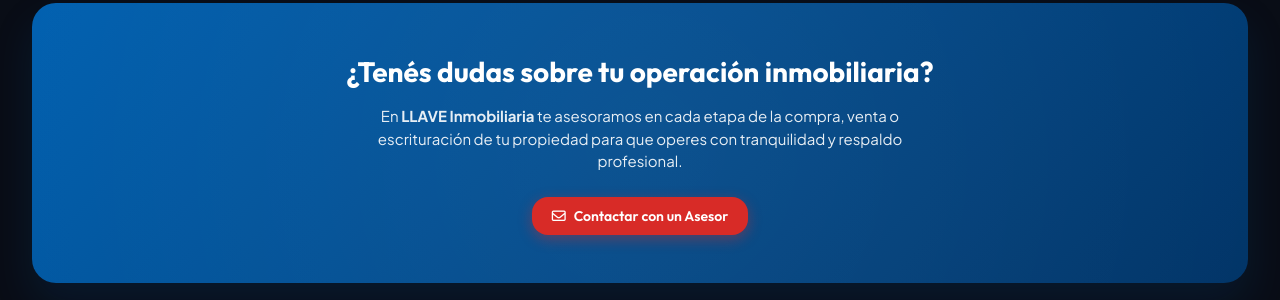
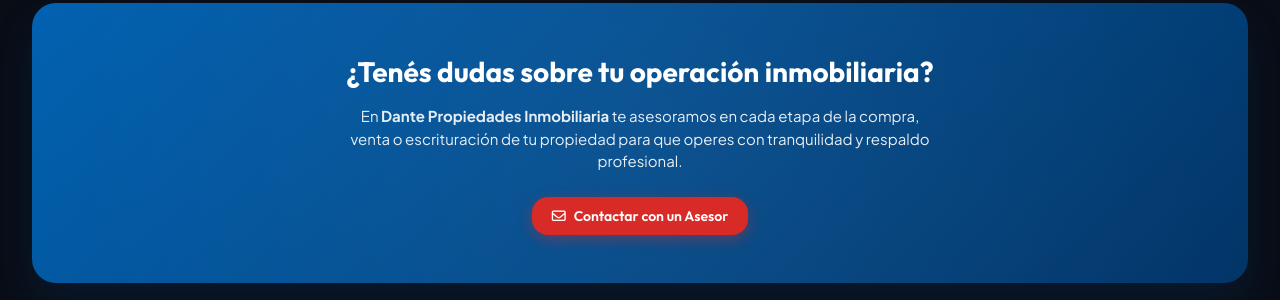
Before and after one commit to artarona/PRESUP_ESCRITURACION, a Flask app: page / in a window 1280 px wide; the page is wider, and only the part inside the window is pictured. Shown: the part 1827-2127 px from the top of that part. Run offline with Flask 3, Linux system fonts and the light colour scheme.

Commit message:
Add files via upload

```diff
--- a/templates/index.html
+++ b/templates/index.html
@@ -296,7 +296,7 @@
         <!-- CTA Call to action Banner -->
         <section class="contact-banner">
             <h2>¿Tenés dudas sobre tu operación inmobiliaria?</h2>
-            <p>En <strong>LLAVE Inmobiliaria</strong> te asesoramos en cada etapa de la compra, venta o escrituración de tu propiedad para que operes con tranquilidad y respaldo profesional.</p>
+            <p>En <strong>Dante Propiedades Inmobiliaria</strong> te asesoramos en cada etapa de la compra, venta o escrituración de tu propiedad para que operes con tranquilidad y respaldo profesional.</p>
             <button class="btn btn-primary" onclick="window.open('mailto:info@llaveinmobiliaria.com.ar?subject=Consulta%20desde%20Simulador%20de%20Escritura')">
                 <i class="far fa-envelope"></i> Contactar con un Asesor
             </button>
```
